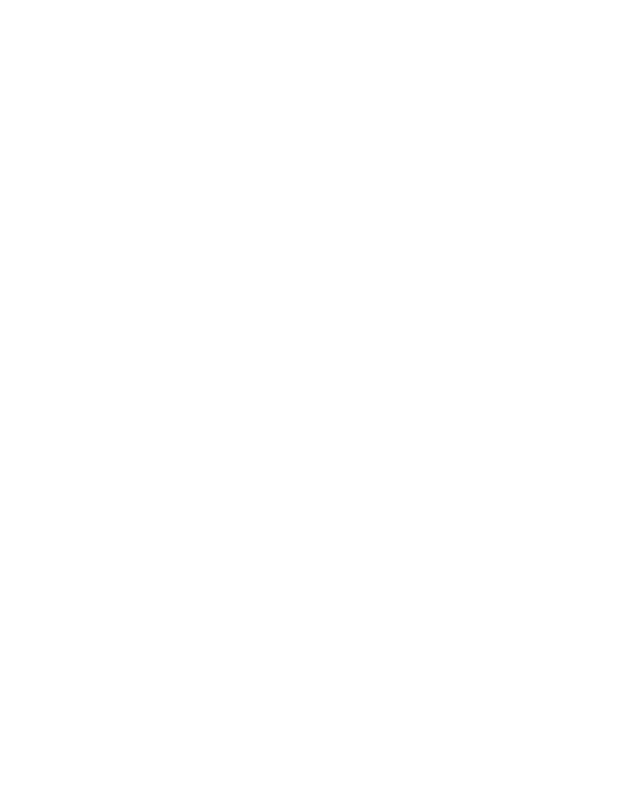
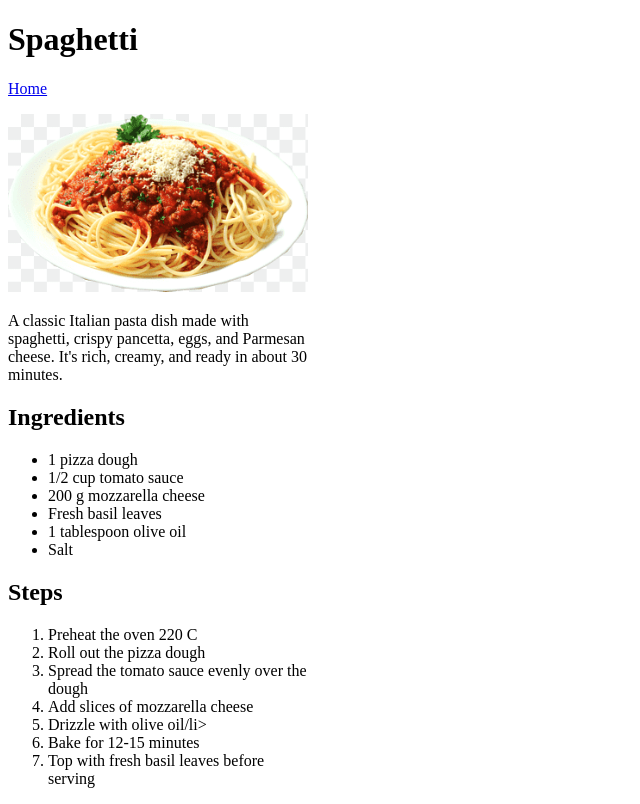
Before and after one commit to Asim125395/Odin-recipes, a plain HTML site: page recipes/Spaghetti/spaghetti.html in a window 1280 px wide. Shown: the whole page, without its empty margins (0-640 px from the left). Drawn offline with Linux system fonts and the light colour scheme.

Commit message:
Added spaghetti recipe

```diff
--- a/recipes/Spaghetti/spaghetti.html
+++ b/recipes/Spaghetti/spaghetti.html
@@ -0,0 +1,43 @@
+<!DOCTYPE html>
+<html>
+    <head>
+        <meta charset="UTF-8">
+        <title>spaghetti</title>
+        <style>
+        .recipe {
+            width: 300px;
+        }
+
+        .recipe img {
+            width: 100%;
+        }
+    </style>
+    </head>
+    <body>
+        <div class="recipe">
+        <h1>Spaghetti</h1>
+        <a href="../../index.html">Home</a>
+        <p><img src="spaghetti.png"></p>
+        <p>A classic Italian pasta dish made with spaghetti, crispy pancetta, eggs, and Parmesan cheese. It's rich, creamy, and ready in about 30 minutes.</p>
+<h2>Ingredients</h2>
+<ul>
+    <li>1 pizza dough</li>
+    <li>1/2 cup tomato sauce</li>
+    <li>200 g mozzarella cheese</li>
+    <li>Fresh basil leaves</li>
+    <li>1 tablespoon olive oil</li>
+    <li>Salt</li>
+</ul>
+<h2>Steps</h2>
+<ol>
+    <li>Preheat the oven 220 C</li>
+    <li>Roll out the pizza dough</li>
+    <li>Spread the tomato sauce evenly over the dough</li>
+    <li>Add slices of mozzarella cheese</li>
+    <li>Drizzle with olive oil/li>
+    <li>Bake for 12-15 minutes</li>
+    <li>Top with fresh basil leaves before serving</li>
+</ol>
+        </div>
+    </body>
+</html>
```
Also changed, not shown: index.html (+5 -2 lines), recipes/Chicken/chicken.html (+1 -0 lines), recipes/Spaghetti/spaghetti.png (added).
